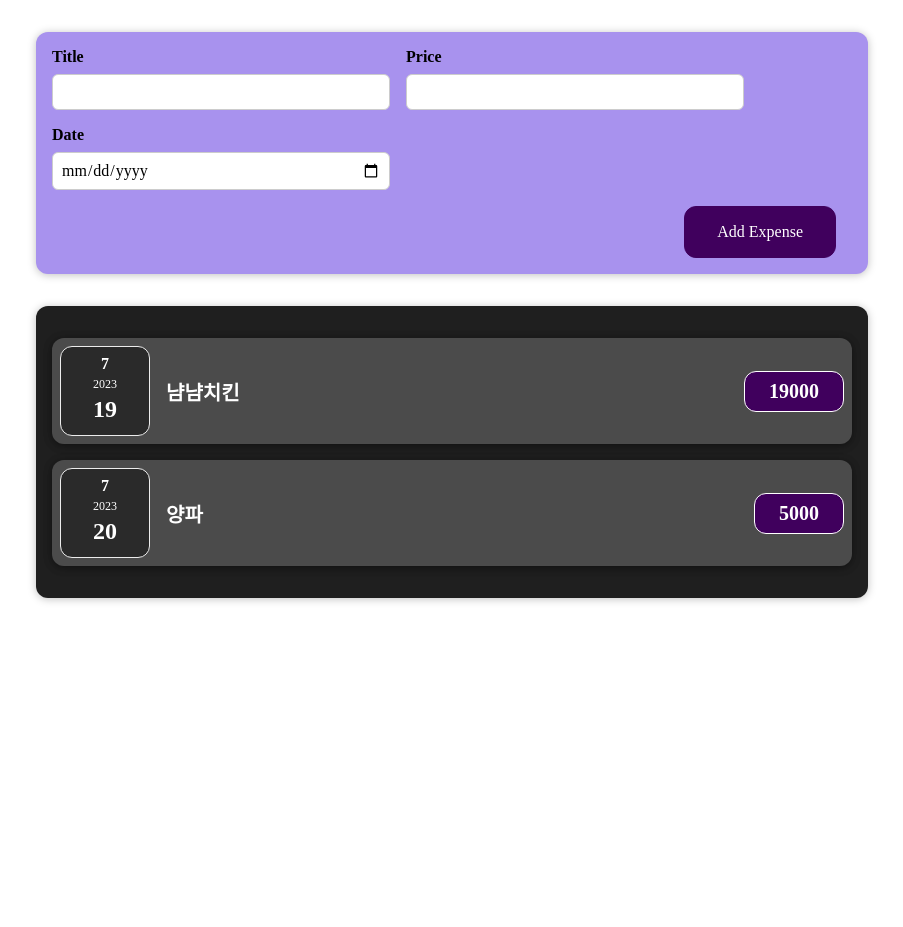
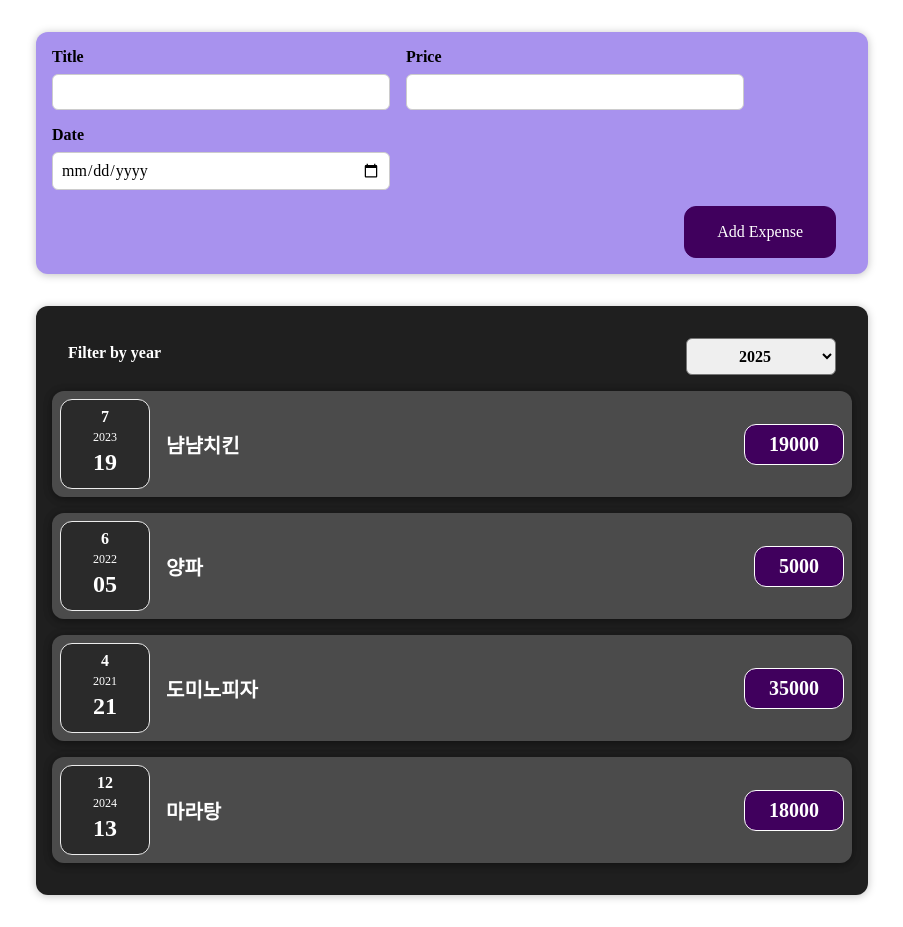
Before and after one commit to uBing9201/react-study, a React (Vite) app: page / in a window 1280 px wide. Shown: the whole page, without its empty margins (188-1091 px from the left). Before the commit the page ends 800 px from the top, so only its background shows below. Built offline with nearby package versions, Linux system fonts and the light colour scheme.

Commit message:
ExpenseFilter 작성 중...

```diff
--- a/src/App.jsx
+++ b/src/App.jsx
@@ -3,15 +3,26 @@
 
 import ExpenseItem from './components/expenses/ExpenseItem';
 import NewExpense from './components/newExpense/NewExpense';
+import ExpenseFilter from './components/expenses/ExpenseFilter';
+import Card from './components/Ul/Card';
 
 function App() {
   const expenses = [
     { id: 1, title: '냠냠치킨', price: 19000, date: new Date(2023, 6, 19) },
-    { id: 2, title: '양파', price: 5000, date: new Date(2023, 6, 20) },
+    { id: 2, title: '양파', price: 5000, date: new Date(2022, 5, 5) },
+    { id: 3, title: '도미노피자', price: 35000, date: new Date(2021, 3, 21) },
+    { id: 4, title: '마라탕', price: 18000, date: new Date(2024, 11, 13) },
   ];
 
   // 지출 객체 배열을 상태변수로 관리 (변화가 생기면 재 렌더링 대상으로 삼기 위해)
   const [expenseList, setExpenseList] = useState(expenses);
+
+  // 선택된 연도값 상태 관리 -> 연도가 바뀌면 렌더링 다시 하기위해
+  const [filteredYear, setFilteredYear] = useState(
+    new Date().getFullYear().toString(),
+  );
+  // 자식 컴포넌트인 ExpenseFilter에게 내려줄 함수
+  const filterChangeHandler = (selectedYear) => {};
 
   // 자식 컴포넌트의 데이터를 부모 컴포넌트에서 받아내는 방법 (props drilling)
   const addExpenseHandler = (newEx) => {
@@ -25,7 +36,8 @@
   return (
     <>
       <NewExpense onAddExpense={addExpenseHandler} />
-      <div className='expenses'>
+      <Card className='expenses'>
+        <ExpenseFilter onChangeFilter={filterChangeHandler} />
         {expenseList.map((item) => (
           <ExpenseItem
             key={item.id} // 반복문을 통해 같은 컴포넌트를 표현 할 때,
@@ -34,7 +46,7 @@
             date={item.date}
           />
         ))}
-      </div>
+      </Card>
     </>
   );
 }
--- /dev/null
+++ b/src/components/expenses/ExpenseFilter.css
@@ -0,0 +1,24 @@
+.expenses-filter {
+  color: white;
+  padding: 0 1rem;
+}
+
+.expenses-filter__control {
+  display: flex;
+  width: 100%;
+  align-items: center;
+  justify-content: space-between;
+  margin: 1rem 0;
+}
+
+.expenses-filter label {
+  font-weight: bold;
+  margin-bottom: 0.5rem;
+}
+
+.expenses-filter select {
+  font: inherit;
+  padding: 0.5rem 3rem;
+  font-weight: bold;
+  border-radius: 6px;
+}
--- /dev/null
+++ b/src/components/expenses/ExpenseFilter.jsx
@@ -0,0 +1,27 @@
+import React, { useState } from 'react';
+import './ExpenseFilter.css';
+
+const ExpenseFilter = ({ onChangeFilter }) => {
+  const dropdownChangeHandler = (e) => {
+    // 선택된 년도를 필터링할 곳으로 보내자 -> App.jsx -> 부모 -> 함수를 전달받아야한다
+    onChangeFilter(e.target.value); // 부모 컴포넌트에 전달
+  };
+
+  return (
+    <div className='expenses-filter'>
+      <div className='expenses-filter__control'>
+        <label>Filter by year</label>
+        <select onChange={dropdownChangeHandler}>
+          <option value='2025'>2025</option>
+          <option value='2024'>2024</option>
+          <option value='2023'>2023</option>
+          <option value='2022'>2022</option>
+          <option value='2021'>2021</option>
+          <option value='2020'>2020</option>
+        </select>
+      </div>
+    </div>
+  );
+};
+
+export default ExpenseFilter;
```
